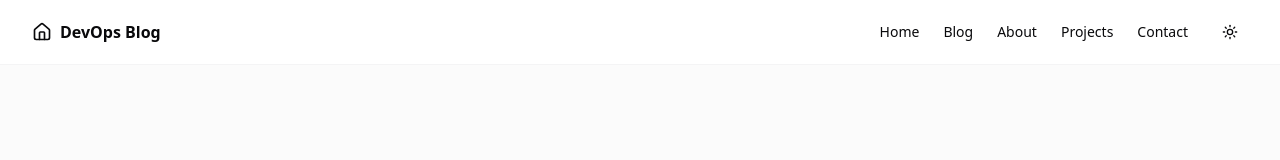
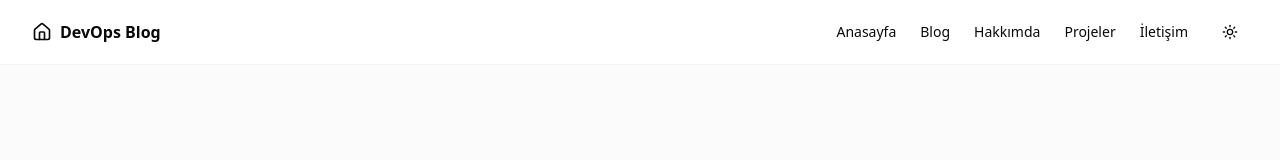
Before and after one commit to oballi/devops-website, a Next.js app: page / in a window 1280 px wide. Shown: the top 160 px of the page. Built offline with nearby package versions, Linux system fonts and the light colour scheme.

Commit message:
türkçeleştirme işlemleri

```diff
--- a/src/components/navbar.tsx
+++ b/src/components/navbar.tsx
@@ -11,11 +11,11 @@ export function Navbar() {
   const [isOpen, setIsOpen] = useState(false);
 
   const navLinks = [
-    { name: "Home", href: "/" },
+    { name: "Anasayfa", href: "/" },
     { name: "Blog", href: "/blog" },
-    { name: "About", href: "/about" },
-    { name: "Projects", href: "/projects" },
-    { name: "Contact", href: "/contact" },
+    { name: "Hakkımda", href: "/about" },
+    { name: "Projeler", href: "/projects" },
+    { name: "İletişim", href: "/contact" },
   ];
 
   return (
```
